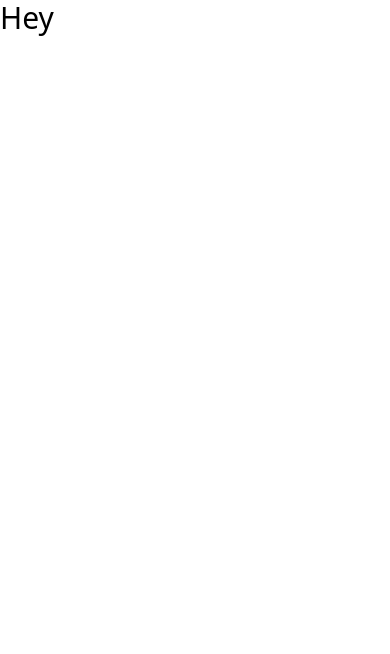
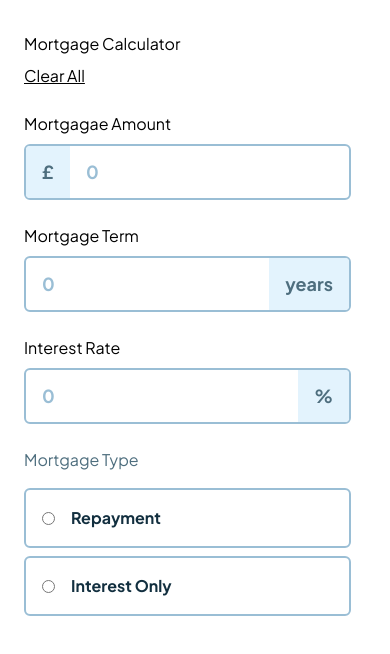
Before and after one commit to sercansimsek/mortgage-repayment-calculator, a React (Vite) app: page / in a window 390 px wide. Shown: the top 654 px of the page. Built offline with nearby package versions, Linux system fonts and the light colour scheme.

Commit message:
design for mobile screens started

```diff
--- a/src/App.jsx
+++ b/src/App.jsx
@@ -1,5 +1,81 @@
 export const App = () => {
   return (
-    <div className="text-3xl">Hey</div>
-  )
-}
+    <div>
+      <div className="w-[375px] py-8 px-6 font-Jakarta">
+        <div className="flex flex-col gap-2 mb-6">
+          <span>Mortgage Calculator</span>
+          <button type="button" className="underline text-left">
+            Clear All
+          </button>
+        </div>
+
+        <div className="flex flex-col gap-6">
+          <dsiv className="flex flex-col gap-2">
+            <h3>Mortgagae Amount</h3>
+            <div className="flex items-center border-2 border-slate300 rounded-md overflow-hidden focus-within:border-lime transition">
+              <span className="bg-slate100 px-4 py-3 text-slate700 font-bold text-lg">
+                £
+              </span>
+              <input
+                type="number"
+                placeholder="0"
+                className="flex-1 px-4 py-3 outline-none text-slate900 font-bold text-lg placeholder-slate300"
+              />
+            </div>
+          </dsiv>
+
+          <div className="flex flex-col gap-6">
+            <div className="flex flex-col gap-2">
+              <h3>Mortgage Term</h3>
+              <div className="flex items-center border-2 border-slate300 rounded-md overflow-hidden focus-within:border-lime transition">
+                <input
+                  type="number"
+                  placeholder="0"
+                  className="flex-1 min-w-0 px-4 py-3 outline-none text-slate900 font-bold text-lg placeholder-slate300"
+                />
+                <span className="bg-slate100 px-4 py-3 text-slate700 font-bold text-lg flex-shrink-0">
+                  years
+                </span>
+              </div>
+            </div>
+
+            <div className="flex flex-col gap-2">
+              <h3>Interest Rate</h3>
+              <div className="flex items-center border-2 border-slate300 rounded-md overflow-hidden focus-within:border-lime transition">
+                <input
+                  type="number"
+                  placeholder="0"
+                  className="flex-1 px-4 py-3 outline-none text-slate900 font-bold text-lg placeholder-slate300"
+                />
+                <span className="bg-slate100 px-4 py-3 text-slate700 font-bold text-lg">
+                  %
+                </span>
+              </div>
+            </div>
+          </div>
+          <div className="flex flex-col gap-4">
+            <h3 className="text-slate700">Mortgage Type</h3>
+            <div className="flex flex-col gap-2">
+              <label className="flex items-center gap-4 p-4 border-2 border-slate300 rounded-md has-[:checked]:border-lime has-[:checked]:bg-lime/20 transition cursor-pointer">
+                <input
+                  type="radio"
+                  name="mortgageType"
+                  className="accent-lime"
+                />
+                <span className="font-bold text-slate900">Repayment</span>
+              </label>
+              <label className="flex items-center gap-4 p-4 border-2 border-slate300 rounded-md has-[:checked]:border-lime has-[:checked]:bg-lime/20 transition cursor-pointer">
+                <input
+                  type="radio"
+                  name="mortgageType"
+                  className="accent-lime"
+                />
+                <span className="font-bold text-slate900">Interest Only</span>
+              </label>
+            </div>
+          </div>
+        </div>
+      </div>
+    </div>
+  );
+};
--- a/src/index.css
+++ b/src/index.css
@@ -3,13 +3,13 @@
 @theme {
   --font-Jakarta: 'Plus Jakarta Sans', sans-serif;
 
-  --color-lime: oklch(0.8596 0.177 110.61);
-  --color-red: oklch(0.5786 0.2022 29.07);
+  --color-lime: hsl(61, 70%, 52%);
+  --color-red: hsl(4, 69%, 50%);
 
-  --color-white: oklch(1 0 0);
-  --color-slate100: oklch(0.9553 0.0219 232.92)
-  --color-slate300: oklch(0.784 0.0503 235.57)
-  --color-slate500: oklch(0.6437 0.054 230.27)
-  --color-slate700: oklch(0.5201 0.045563 230.3733)
-  --color-slate900: oklch(0.2907 0.0455 236.65)
+  --color-white: hsl(0, 0%, 100%);
+  --color-slate100: hsl(202, 86%, 94%);
+  --color-slate300: hsl(203, 41%, 72%);
+  --color-slate500: hsl(200, 26%, 54%);
+  --color-slate700: hsl(200, 24%, 40%);
+  --color-slate900: hsl(202, 55%, 16%);
 }
```
